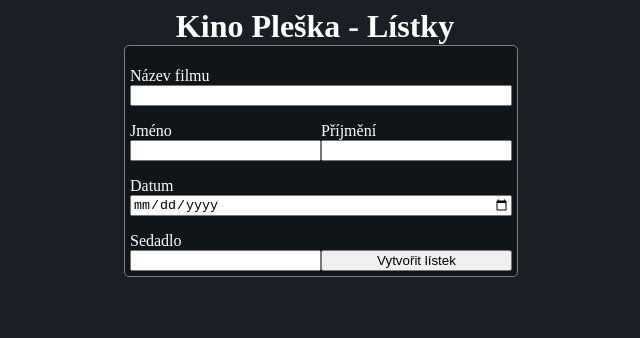
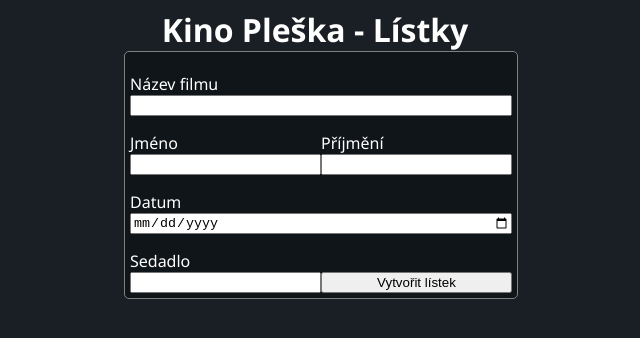
Before and after one commit to Aw0led/kino_ple-ka_tickets, a website: page index.html in a window 1280 px wide. Shown: the whole page, without its empty margins (325-965 px from the left). Drawn offline with Linux system fonts and the light colour scheme.

Commit message:
Changed font-family in html tag

```diff
--- a/style.css
+++ b/style.css
@@ -1,3 +1,7 @@
+html{
+    font-family:'Segoe UI', Tahoma, Geneva, Verdana, sans-serif;
+}
+
 body{
     background-color: #191f24;
 }
```
